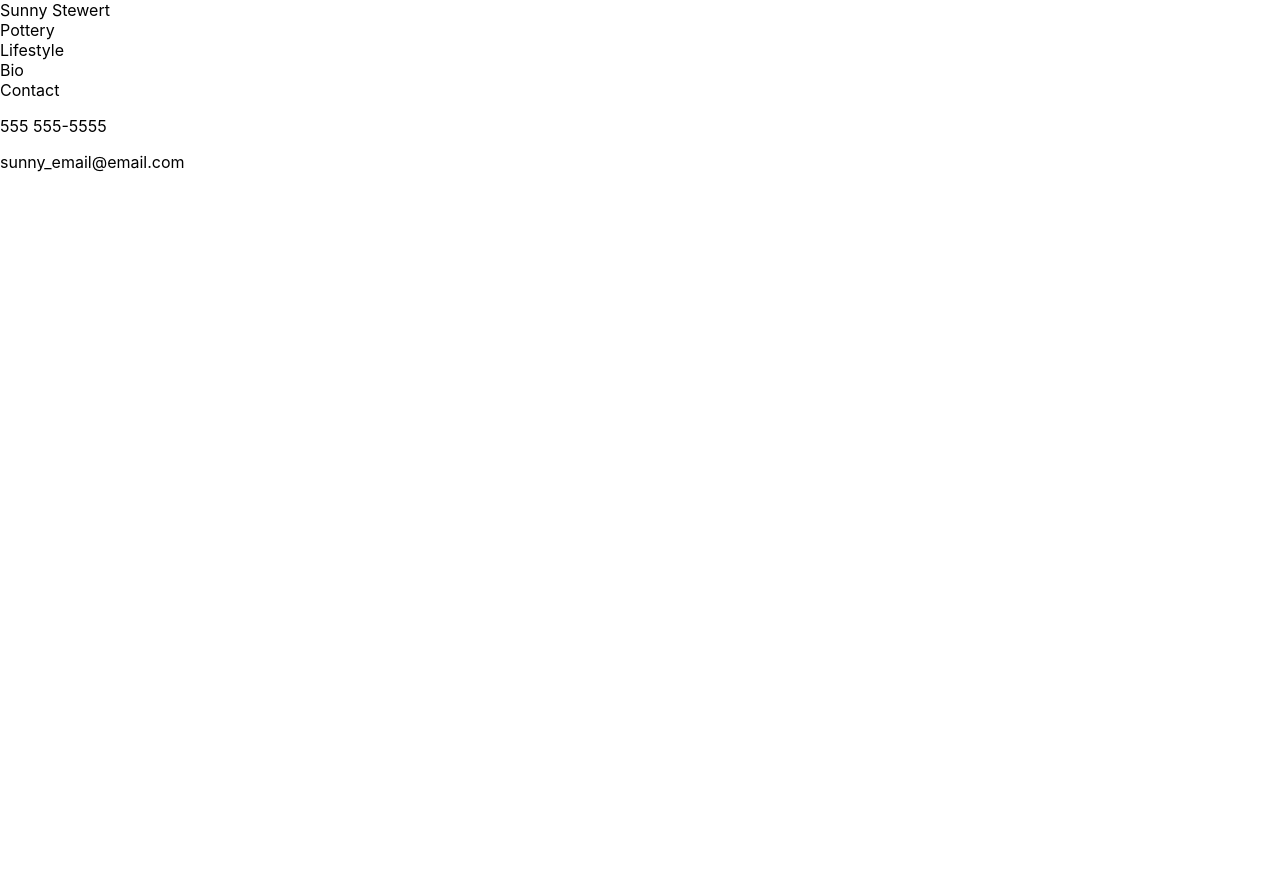
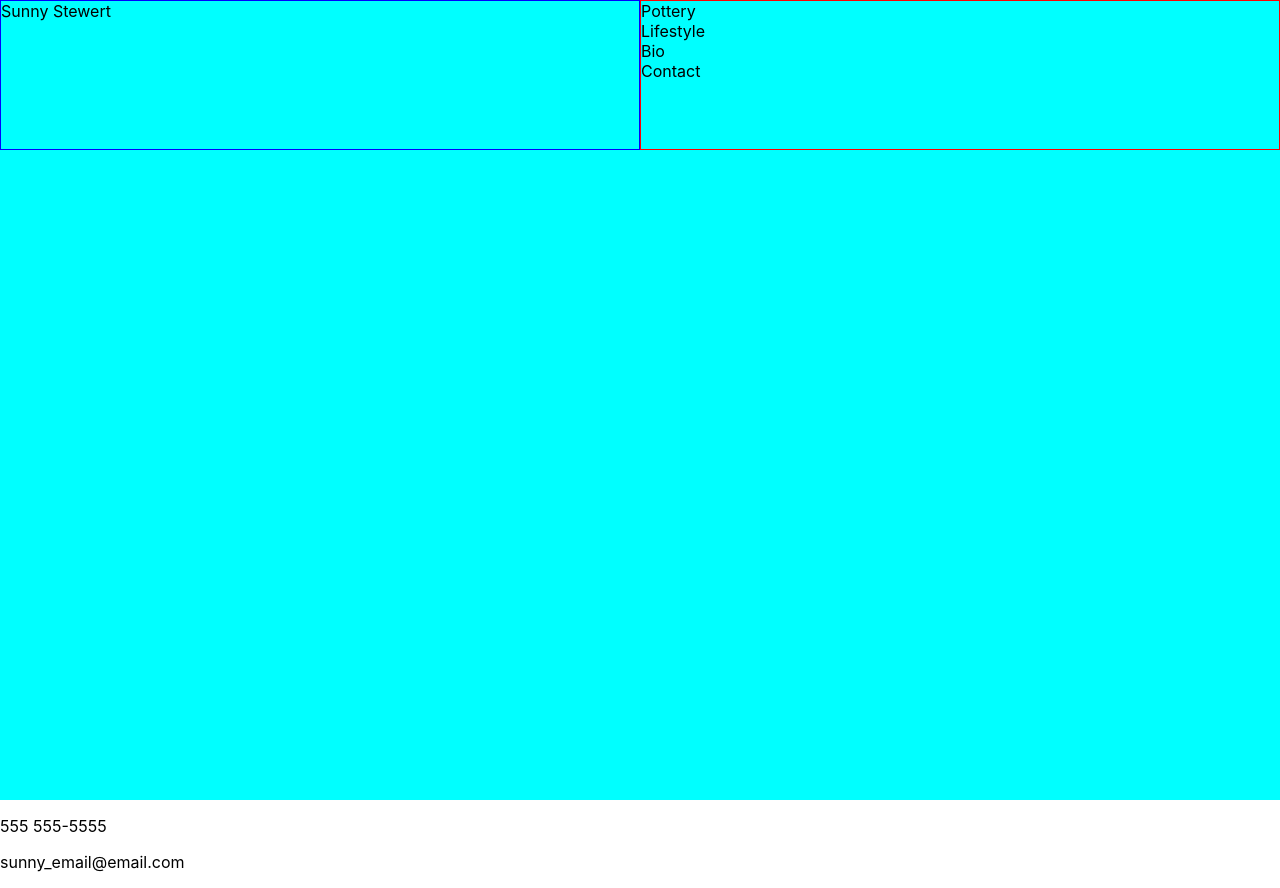
Before and after one commit to elliotcraig25/pottery_app, a React (Create React App) app: page /#/ in a window 1280 px wide. Before the commit the page ends 800 px from the top, so only its background shows below. Built offline with nearby package versions, Linux system fonts and the light colour scheme.

Commit message:
home style

```diff
--- a/package.json
+++ b/package.json
@@ -3,11 +3,13 @@
   "version": "0.1.0",
   "private": true,
   "dependencies": {
+    "node-sass": "^4.12.0",
     "react": "^16.8.6",
     "react-dom": "^16.8.6",
     "react-router": "^5.0.1",
     "react-router-dom": "^5.0.1",
-    "react-scripts": "3.0.1"
+    "react-scripts": "3.0.1",
+    "sass": "^1.22.3"
   },
   "scripts": {
     "start": "react-scripts start",
--- a/src/views/Home.js
+++ b/src/views/Home.js
@@ -1,9 +1,11 @@
 import React from 'react';
+import './Home.scss';
 
 function Home() {
     return (
         <div>
             <div className='home-top'>
+                <div className='logo-navbar'>
                     <div className='sunny_logo'>
                         <div>
                             Sunny Stewert
@@ -25,8 +27,6 @@ function Home() {
                         </div>
                         </nav>
                     </div>
-                <div className='home-top-carousel'>
-
                 </div>
             </div>
             <div className='home-mid'>
--- /dev/null
+++ b/src/views/Home.scss
@@ -0,0 +1,21 @@
+.home-top {
+    height: 100vh;
+    width: 100vw;
+    background-color: aqua;
+
+    .logo-navbar {
+        display: flex;
+        flex-direction: row;
+        width: 100%;
+        height: 150px;
+
+        .sunny_logo {
+            border: solid blue 1px;
+            width: 100%
+        }
+        .top_home-navbar {
+            border: solid red 1px;
+            width: 100%;
+        }
+    }
+}
```
Also changed, not shown: 1 other file (tests, documents, lock files or other folders). Lines whose indentation alone changed are shown as unchanged.
